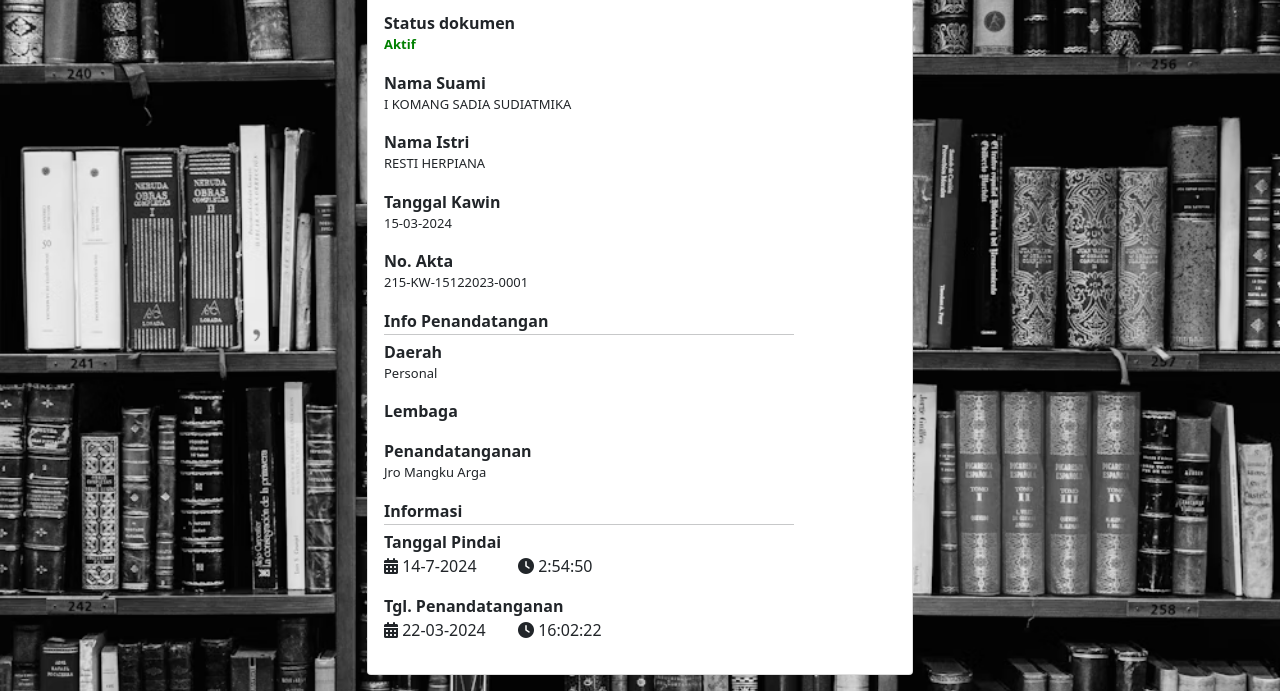
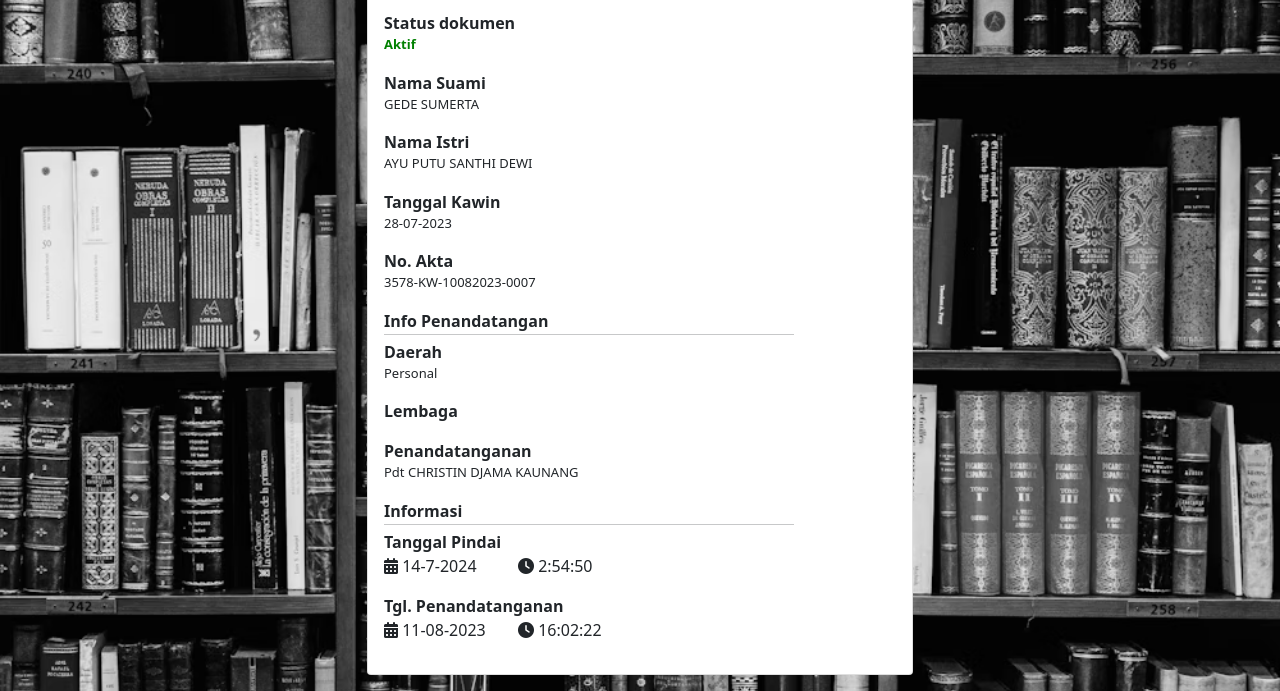
Before and after one commit to dukcapile/taemp, a plain HTML site: page index.html in a window 1280 px wide. Shown: the part 138-829 px from the top of the page. Drawn offline with nearby package versions, Linux system fonts and the light colour scheme.

Commit message:
Add files via upload

```diff
--- a/index.html
+++ b/index.html
@@ -54,22 +54,22 @@
 
                         <div class="form-group mb-3">
                             <label for="suami" class="label">Nama Suami</label>
-                            <p class="sub-label">I KOMANG SADIA SUDIATMIKA</p>
+                            <p class="sub-label">GEDE SUMERTA</p>
                         </div>
 
                         <div class="form-group mb-3">
                             <label for="istri" class="label">Nama Istri</label>
-                            <p class="sub-label">RESTI HERPIANA</p>
+                            <p class="sub-label">AYU PUTU SANTHI DEWI</p>
                         </div>
 
                         <div class="form-group mb-3">
                             <label for="tanggal-kawin" class="label">Tanggal Kawin</label>
-                            <p class="sub-label">15-03-2024</p>
+                            <p class="sub-label">28-07-2023</p>
                         </div>
 
                         <div class="form-group mb-3">
                             <label for="akta" class="label">No. Akta</label>
-                            <p class="sub-label">215-KW-15122023-0001</p>
+                            <p class="sub-label">3578-KW-10082023-0007</p>
                         </div>
 
                         <div class="form-group mb-3">
@@ -85,7 +85,7 @@
 
                         <div class="form-group mb-3">
                             <label for="penandatanganan" class="label">Penandatanganan</label>
-                            <p class="sub-label">Jro Mangku Arga</p>
+                            <p class="sub-label">Pdt CHRISTIN DJAMA KAUNANG</p>
                         </div>
 
                         <div class="form-group mb-3">
@@ -106,7 +106,7 @@
                             <label for="tanggal-penandatanganan" class="label">Tgl. Penandatanganan</label>
                             <div class="row">
                                 <div class="col-lg-3 col-md-6 col-sm-6">
-                                    <i class="fa fa-calendar-days"></i> 22-03-2024
+                                    <i class="fa fa-calendar-days"></i> 11-08-2023
                                 </div>
                                 <div class="col-lg-3 col-md-6 col-sm-6">
                                     <i class="fa fa-clock"></i> 16:02:22
```
